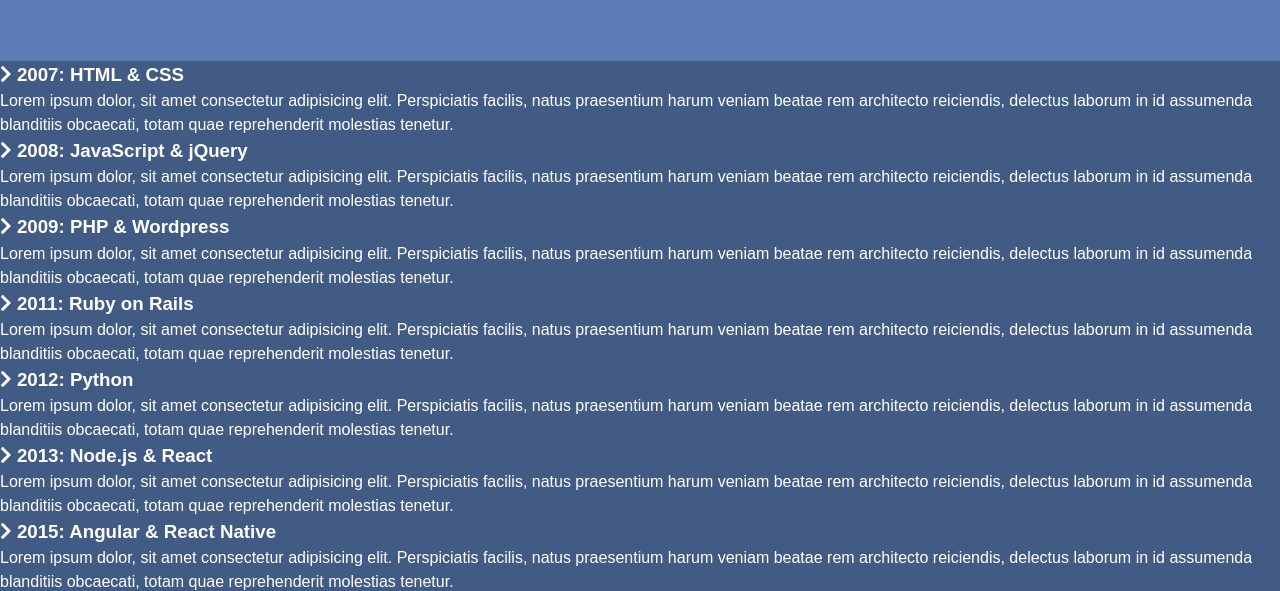
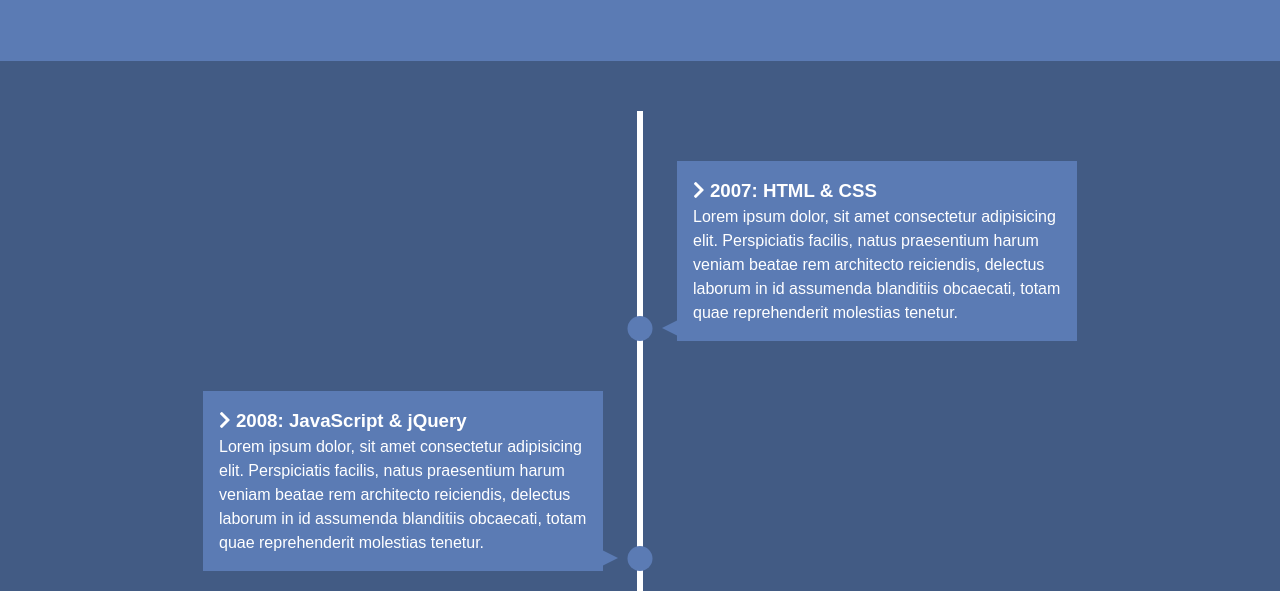
Before and after one commit to xboudsady/knowledge-resume, a plain HTML site: page index.html in a window 1280 px wide. Shown: the part 150-741 px from the top of the page. Drawn offline with Linux system fonts and the light colour scheme.

Commit message:
feature: Added css styling for timeline component

```diff
--- a/style.css
+++ b/style.css
@@ -32,3 +32,78 @@ body {
 h1 {
     font-size: 2.3rem;
 }
+
+
+/* ----- Timeline ----- */
+#timeline ul {
+    background: var (var(--primary-color));
+    padding: 50px 0;
+}
+
+/* Create Vertical Line */
+#timeline ul li {
+    list-style: none;
+    position: relative;
+    width: 6px;
+    margin: 0 auto;
+    padding-top: 50px;
+    background: #fff;
+}
+
+/* Boxes of Content */
+#timeline ul li div {
+    position: relative;
+    bottom: 0;
+    width: 400px;
+    padding: 1rem;
+    background: var(--secondary-color);
+    transition: all 0.5s ease-in-out;
+}
+
+/* Right Side */
+#timeline ul li:nth-child(odd) div {
+    left: 40px;
+}
+
+/* Left Side */
+#timeline ul li:nth-child(even) div {
+    left: -434px;
+}
+
+/* Dots */
+#timeline ul li:after {
+    content: '';
+    position: absolute;
+    left: 50%;
+    bottom: 0;
+    width: 25px;
+    height: 25px;
+    background: var(--secondary-color);
+    transform: translateX(-50%);
+    border-radius: 50%;
+    transition: background 0.5s ease-in-out;
+}
+
+/* Arrows base */
+#timeline div:before {
+    content: '';
+    position: absolute;
+    bottom: 5px;
+    width: 0;
+    height: 0;
+    border-style: solid;
+}
+
+/* Right Side Arrows */
+#timeline ul li:nth-child(odd) div:before  {
+    left: -15px;
+    border-width: 8px 16px 8px 0;
+    border-color: transparent var(--secondary-color) transparent transparent;
+}
+
+/* Left Side Arrows */
+#timeline ul li:nth-child(even) div:before  {
+    right: -15px;
+    border-width: 8px 0 8px 16px;
+    border-color: transparent transparent transparent var(--secondary-color);
+}
```
